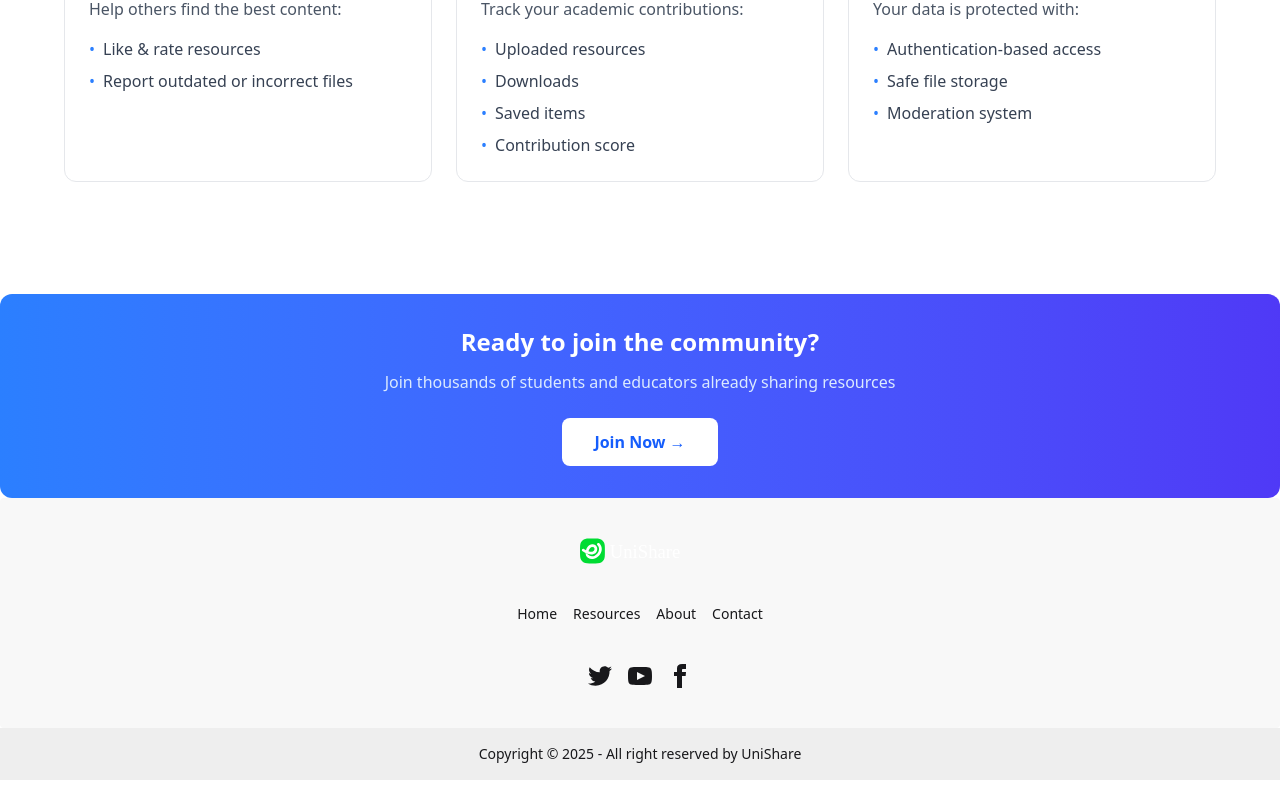
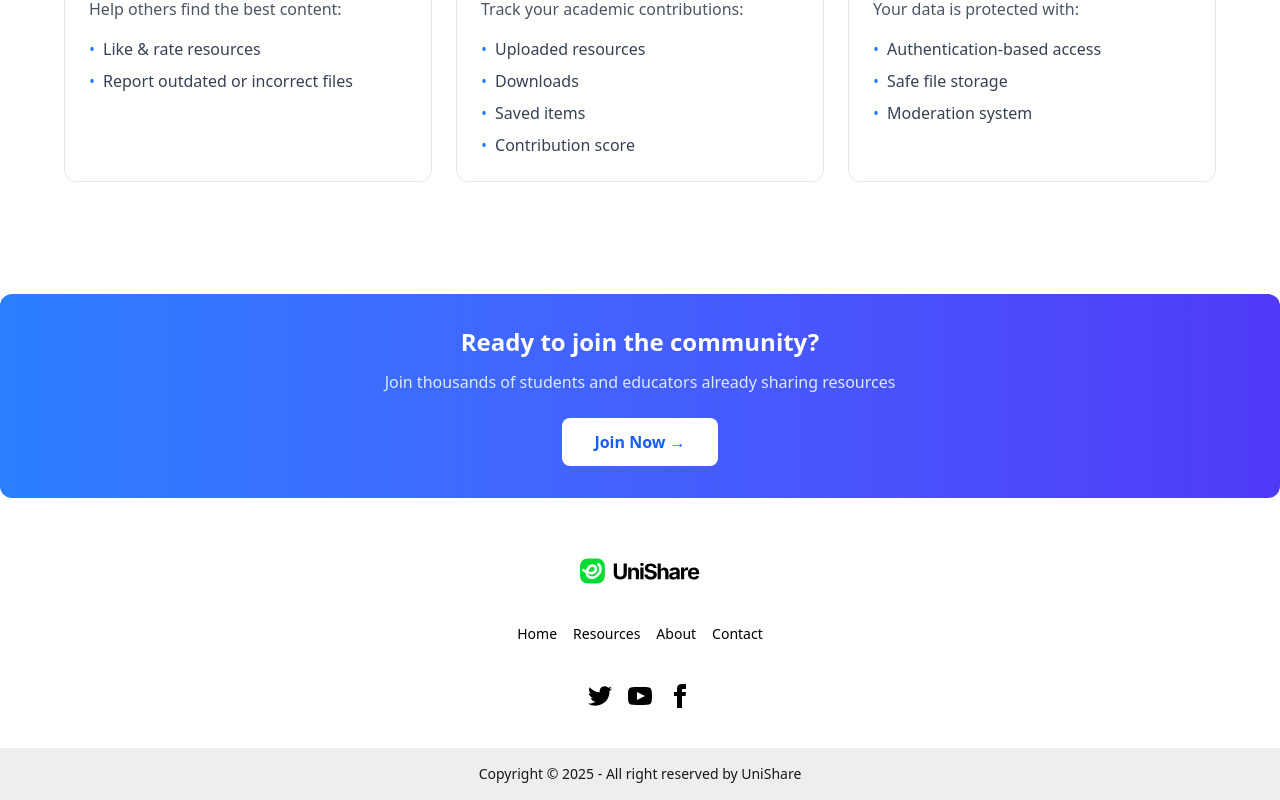
Before and after one commit to tasmim-tahsin/unishare-frontend, a Next.js app: page / in a window 1280 px wide. Shown: the part 1971-2771 px from the top of the page. Built offline with nearby package versions, Linux system fonts and the light colour scheme.

Commit message:
footer updated

```diff
--- a/src/components/footer.tsx
+++ b/src/components/footer.tsx
@@ -5,8 +5,8 @@ import Link from "next/link";
 export default function Footer() {
   return (
     <>
-      <footer className="footer footer-horizontal footer-center bg-base-200 text-base-content rounded p-10">
-        <Image src="/logo-black.svg" alt="UniShare Logo" width={120} height={40} />
+      <footer className="footer footer-horizontal bg-white footer-center text-black rounded p-10 mt-5">
+        <Image src="/logo.svg" alt="UniShare Logo" width={120} height={40} />
         <nav className="grid grid-flow-col gap-4">
           <Link href="/">Home</Link>
           <Link href="/resources">Resources</Link>
```
